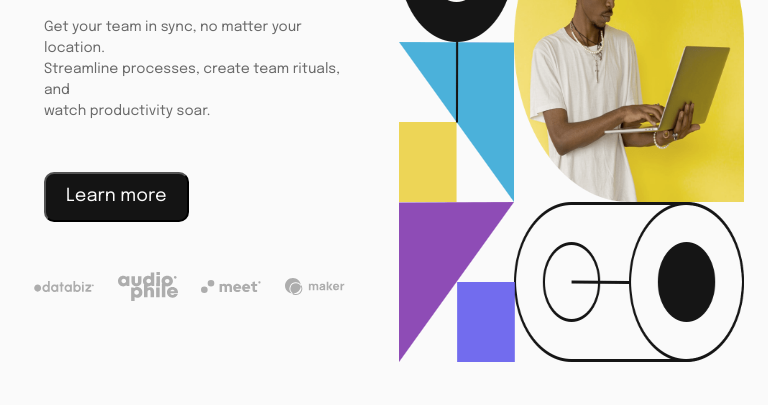
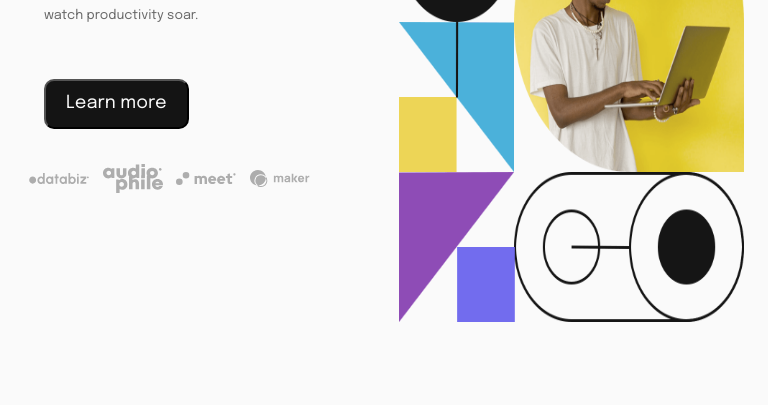
Before and after one commit to Ik3nna/Intro-section-of-a-landing-page, a plain HTML site: page index.html in a window 768 px wide. Shown: the part 395-800 px from the top of the page. Drawn offline with Linux system fonts and the light colour scheme.

Commit message:
Update styles.css

```diff
--- a/styles.css
+++ b/styles.css
@@ -217,7 +217,7 @@ header {
 .main-content p {
     color: var(--mediumGray);
     padding: 10px 20px 20px;
-    line-height: 1.5;
+    line-height: 1.7;
 }
 .main-content button {
     padding: 10px 20px;
@@ -262,6 +262,23 @@ header {
     }
     .second-links .btn {
         margin-left: 10% !important;
+    }
+    .main-content h1 {
+        font-size: 45px;
+    }
+    .main-content p {
+        padding: 10px 20px 20px;
+        line-height: 2;
+        font-size: 13px;
+    }
+    .img-container #databiz, .img-container #audiophile, .img-container #meet, .img-container #maker {
+        padding: 5px;
+        margin: 10px 0;
+        width: 70px;
+    }
+    .main-content #rp {
+        width: 100%;
+        height: 75vh;
     }
 }
 
@@ -346,4 +363,8 @@ header {
     .main-content {
         margin-top: 150px;
     }
+    .main-content #rp {
+        width: 100%;
+        height: 65vh;
+    }
 }
```
